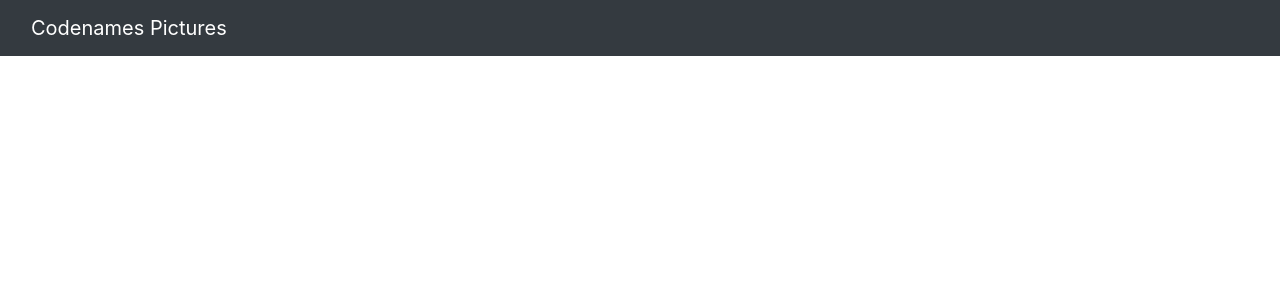
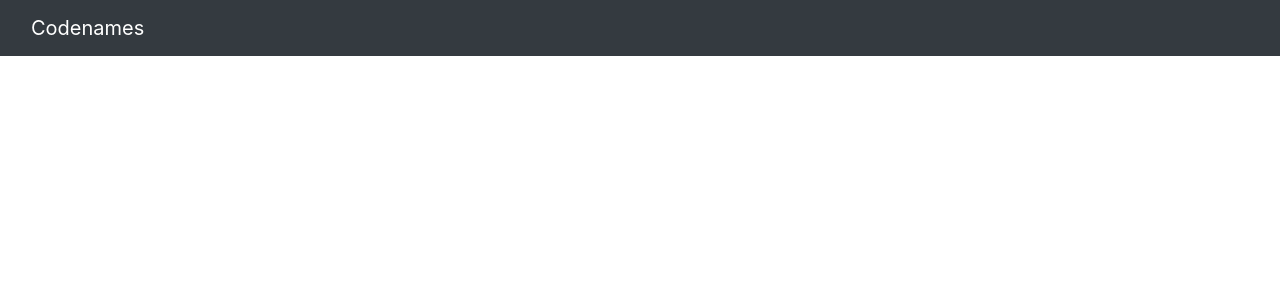
Before and after one commit to Schluggi/codenames, a Flask app: template codenames/templates/base.html in a window 1280 px wide. Shown: the top 300 px of the page. Run offline with Flask 2, Linux system fonts and the light colour scheme; the template is opened without the code that fills it, so the values that code supplies are empty; parts of the project's set-up code (start-up, migrations or seed data) failed here and were passed over; some libraries are stand-ins or nearby versions.

Commit message:
changed: page title fixed: href of title

```diff
--- a/codenames/templates/base.html
+++ b/codenames/templates/base.html
@@ -3,7 +3,7 @@
     <head>
         <meta charset="UTF-8">
         <meta name="viewport" content="width=device-width, initial-scale=1">
-        <title>Codenames - by Schluggi</title>
+        <title>Codenames</title>
         <link rel="stylesheet" href="{{ url_for('static', filename='css/bootstrap.min.css') }}">
         <link rel="stylesheet" href="{{ url_for('static', filename='css/fontawesome.min.css') }}">
         <link rel="stylesheet" href="{{ url_for('static', filename='css/codenames.css') }}">
@@ -18,7 +18,7 @@
                     <span class="navbar-toggler-icon"></span>
                 </button>
                 <div class="collapse navbar-collapse w-100">
-                    <a class="navbar-brand" href="/">Codenames Pictures</a>
+                    <a class="navbar-brand" href="{{ request.base_url }}">Codenames</a>
                     <ul class="ml-auto nav navbar-nav d-md-block d-lg-none">
                         <li class="nav-item">
                             <a class="nav-link" href="#">New Game</a>
```
